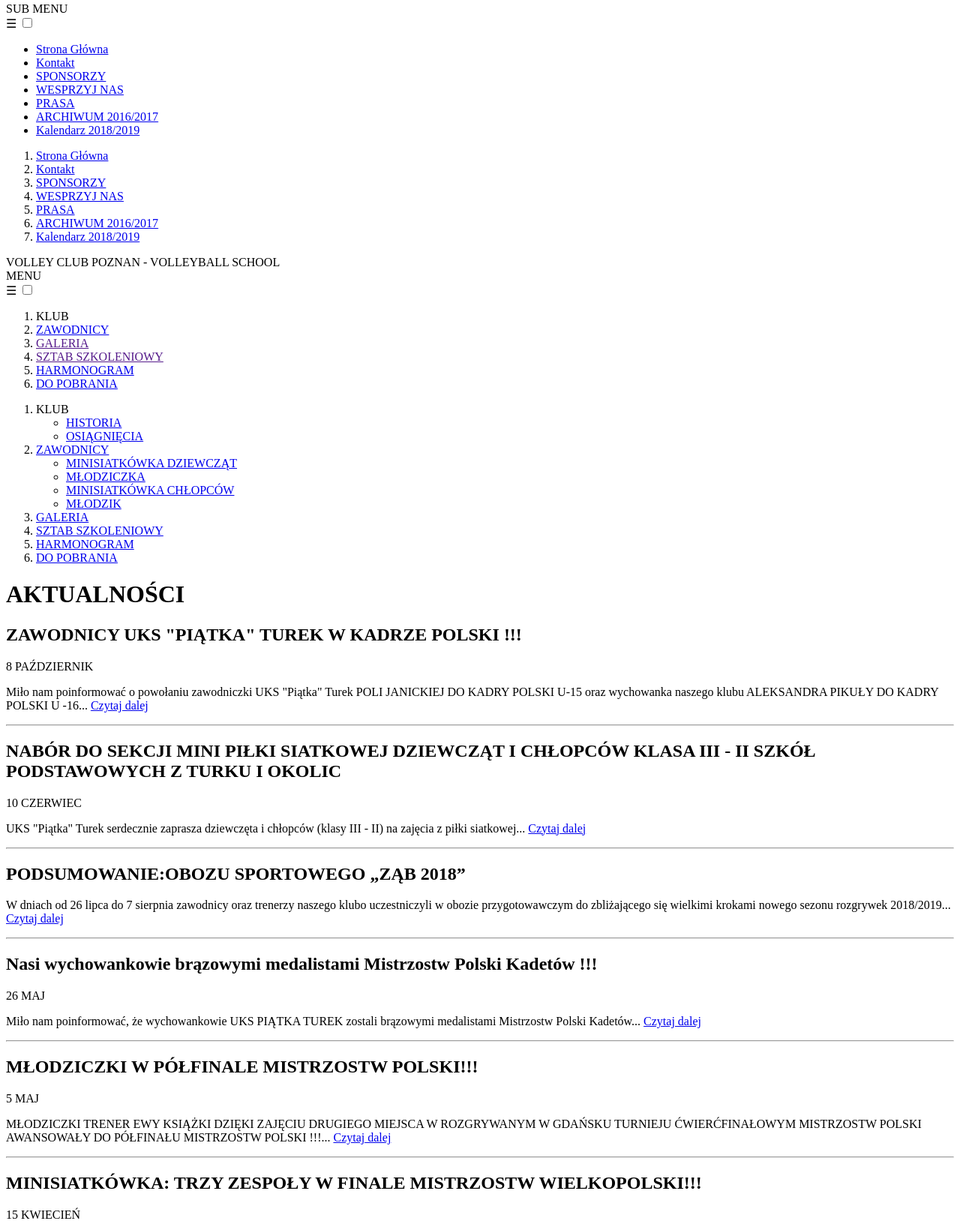
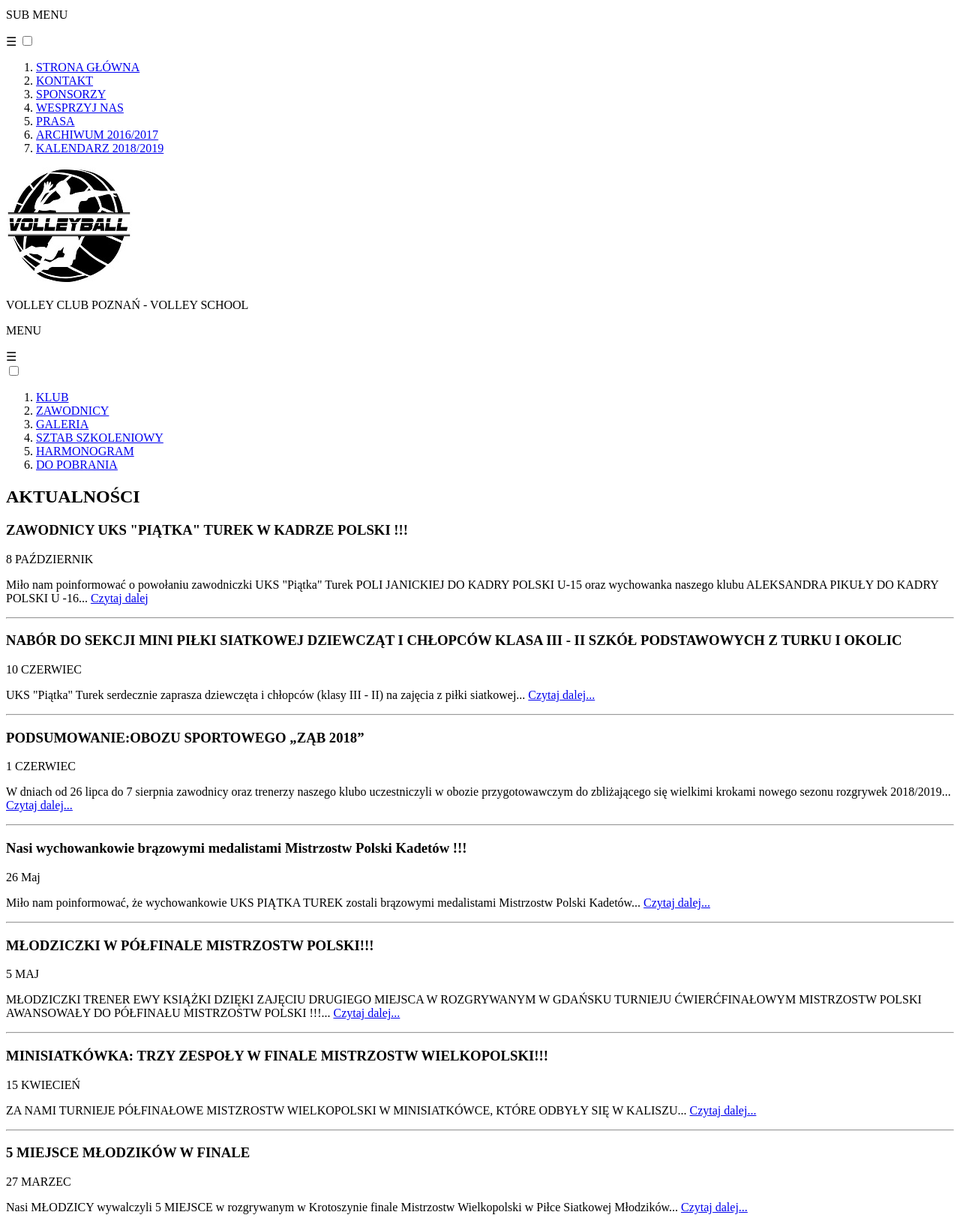
Before and after one commit to sebastianlaczny/curriculumvitae, a plain HTML site: page index.html in a window 1280 px wide. Shown: the part 5-1637 px from the top of the page at 75% size. Drawn offline with Linux system fonts and the light colour scheme.

Commit message:
Update index.html

```diff
--- a/index.html
+++ b/index.html
@@ -1,354 +1,229 @@
 <!DOCTYPE HTML>
 <html lang="pl">
-
 <head>
-
-
-
   <meta charset="utf-8" />
-  <title>Volleyball Club</title>
-  <meta name="description" content="" />
-  <meta name="keywords" content="" />
-  <link href="main.css" type="text/css" rel="stylesheet" />
+  <title>Pływające menu</title>
+  <meta name="description" content="opis" />
+  <meta name="keywords" content="keywords" />
+  <link href="css/main.min.css" type="text/css" rel="stylesheet" />
   <meta http-equiv="X-UA-Compatible" content="IE=edge">
   <meta name="viewport" content="width=device-width, initial-scale=1.0">
   <link href="https://fonts.googleapis.com/css?family=Oswald:300,400,500&amp;subset=latin-ext" rel="stylesheet">
   <link href="https://fonts.googleapis.com/css?family=Open+Sans&amp;subset=latin-ext" rel="stylesheet">
 </head>
-
   <body>
-  <div class="container">
-
-
-
-      <nav id="mobile-menu">
-        <div class="label-sub-menu">SUB MENU</div>
-        <label id="toggle-position" for="toggle" class="toggle">&#9776;</label>
-        <input id="toggle" type="checkbox"/>
-        <ul class="sub-nav-mobile">
-          <li>
-            <a href="index.html">Strona Główna</a>
-          </li>
-          <li>
-            <a href="#">Kontakt</a>
-          </li>
-          <li>
-            <a href="#">SPONSORZY</a>
-          </li>
-          <li>
-            <a href="#">WESPRZYJ NAS</a>
-          </li>
-          <li>
-            <a href="#">PRASA</a>
-          </li>
-          <li>
-            <a href="#">ARCHIWUM 2016/2017</a>
-          </li>
-          <li>
-            <a href="#">Kalendarz 2018/2019</a>
-          </li>
-        </ul>
-      </nav>
-
-
-
-
-      <nav id="flex-nav">
-        <ol class="sub-nav">
-          <li>
-            <a href="index.html">Strona Główna</a>
-          </li>
-          <li>
-            <a href="#">Kontakt</a>
-          </li>
-          <li>
-            <a href="#">SPONSORZY</a>
-          </li>
-          <li>
-            <a href="#">WESPRZYJ NAS</a>
-          </li>
-          <li>
-            <a href="#">PRASA</a>
-          </li>
-          <li>
-            <a href="#">ARCHIWUM 2016/2017</a>
-          </li>
-          <li>
-            <a href="#">Kalendarz 2018/2019</a>
-          </li>
-
+    <div class="body-wrapper">
+      <header class="header">
+        <nav class="header__navigation">
+          <div class="header__title">
+            <p class="header__paragraph">SUB MENU</p>
+          </div>
+          <label for="toogle" id="toogle-position" class="header__toogle">☰</label>
+          <input type="checkbox" id="toogle" class="header__input" />
+          <ol class="submenu">
+            <li class="submenu__item"><a class="submenu__anchor" href="#">STRONA GŁÓWNA</a></li>
+            <li class="submenu__item"><a class="submenu__anchor" href="#">KONTAKT</a></li>
+            <li class="submenu__item"><a class="submenu__anchor" href="#">SPONSORZY</a></li>
+            <li class="submenu__item"><a class="submenu__anchor" href="#">WESPRZYJ NAS</a></li>
+            <li class="submenu__item"><a class="submenu__anchor" href="#">PRASA</a></li>
+            <li class="submenu__item"><a class="submenu__anchor" href="#">ARCHIWUM 2016/2017</a></li>
+            <li class="submenu__item"><a class="submenu__anchor" href="#">KALENDARZ 2018/2019</a></li>
           </ol>
         </nav>
-      <div class="logo">
-        <div class="picture">
-
+        <div class="header__container">
+          <img class="img" src="../logo/logo2.jpg"  alt="club-logo" />
+          <div class="wrapper">
+            <p class="header__name-club">VOLLEY CLUB POZNAŃ - VOLLEY SCHOOL</p>
           </div>
-        <div class="content">
-          <div class="text">
-
-            VOLLEY CLUB POZNAN - VOLLEYBALL SCHOOL</div>
-
         </div>
-
+        <div class="header__title header__title--style">
+          <p class="header__paragraph header__paragraph--color">MENU</p>
+          <label for="tooglee" id="toogle-position" class="header__toogle--color">☰</label>
         </div>
-      <nav id="mobile-main-nav">
-        <div class="label-sub-menu">MENU</div>
-        <label id="toggle-main-position" for="toggle-main" class="toggle">&#9776;</label>
-        <input id="toggle-main" type="checkbox"/>
-        <ol id="mobile-main-nav-list">
-          <li><a hef="index.html">KLUB</a></li>
-          <li><a href="#">ZAWODNICY</a></li>
-          <li><a href="">GALERIA</a></li>
-          <li><a href="">SZTAB SZKOLENIOWY</a></li>
-          <li><a href="#">HARMONOGRAM</a></li>
-          <li><a href="#">DO POBRANIA</a></li>
+        <nav class="header__navigation header__navigation--color">
+          <input type="checkbox" id="tooglee" class="header__input--main" />
+          <ol class="mainmenu">
+            <li class="mainmenu__item mainmenu__item"><a class="mainmenu__anchor" href="#"><span>KLUB</span></a></li>
+            <li class="mainmenu__item mainmenu__item"><a class="mainmenu__anchor" href="#"><span>ZAWODNICY</span></a></li>
+            <li class="mainmenu__item mainmenu__item"><a class="mainmenu__anchor" href="#"><span>GALERIA</span></a></li>
+            <li class="mainmenu__item mainmenu__item"><a class="mainmenu__anchor" href="#"><span>SZTAB SZKOLENIOWY</span></a></li>
+            <li class="mainmenu__item mainmenu__item"><a class="mainmenu__anchor" href="#"><span>HARMONOGRAM</span></a></li>
+            <li class="mainmenu__item mainmenu__item"><a class="mainmenu__anchor" href="#"><span>DO POBRANIA</span></a></li>
           </ol>
         </nav>
-      <div class="navigation">
-        <nav>
-          <ol class="main-nav-list">
-            <li><a hef="index.html">KLUB</a>
-              <ul class="main-nav-list-ul">
-                <li><a href="historia.html">
-                  HISTORIA</a>
-                </li>
-                <li><a href="osiagniecia.html">
-                  OSIĄGNIĘCIA</a>
-                </li>
-              </ul>
-            </li>
-            <li><a href="#">
-                ZAWODNICY</a>
-              <ul class="main-nav-list-ul">
-                <li><a href="#">
-                    MINISIATKÓWKA DZIEWCZĄT</a>
-                </li>
-                <li><a href="#">
-                    MŁODZICZKA</a>
-                </li>
-                <li><a href="#">
-                    MINISIATKÓWKA CHŁOPCÓW</a>
-                </li>
-                <li><a href="https://www.w3schools.com">
-                    MŁODZIK</a>
-                </li>
-              </ul>
-            </li>
-            <li><a href="#">
-                GALERIA</a>
-            </li>
-            <li><a href="#">
-                SZTAB SZKOLENIOWY</a>
-            </li>
-            <li><a href="#">
-                HARMONOGRAM</a>
-            </li>
-            <li><a href="#">
-                DO POBRANIA</a>
-            </li>
-          </ol>
-        </nav>
-
+      </header>
+      <main class="main">
+        <div class="main__name">
+          <h2 class="main__h2">AKTUALNOŚCI</h2>
         </div>
-    </header>
-    <main>
-      <div class="page-title">
-        <h1>AKTUALNOŚCI</h1>
-      </div>
-      <div id="page-container">
-        <section class="left-container">
-          <article class="post">
-            <h2>ZAWODNICY UKS "PIĄTKA" TUREK W KADRZE POLSKI !!!</h2>
-            <div class="date">
+        <div class="wrap">
+          <section class="main__content">
+            <article class="main__post">
+              <h1 class="main__title">ZAWODNICY UKS "PIĄTKA" TUREK W KADRZE POLSKI !!!</h1>
+              <div class="main__date">
                 8 PAŹDZIERNIK
               </div>
-            <p>
+              <p class="main__paragraph">
                 Miło nam poinformować o powołaniu zawodniczki UKS "Piątka" Turek POLI JANICKIEJ
                 DO KADRY POLSKI U-15 oraz wychowanka naszego klubu
-              ALEKSANDRA PIKUŁY DO KADRY POLSKI U -16... <span class="page-read-more"><a href="#">Czytaj dalej</a></span>
-
+                ALEKSANDRA PIKUŁY DO KADRY POLSKI U -16... <a class="main__paragraph main__paragraph--more" href="#">Czytaj dalej</a>
               </p>
-            <hr>
+              <hr class="main__line">
             </article>
-          <article class="post">
-            <h2>NABÓR DO SEKCJI MINI PIŁKI SIATKOWEJ DZIEWCZĄT I CHŁOPCÓW KLASA III - II SZKÓŁ PODSTAWOWYCH Z TURKU I OKOLIC</h2>
-            <div class="date">
+            <article class="main__post">
+              <h1 class="main__title">NABÓR DO SEKCJI MINI PIŁKI SIATKOWEJ DZIEWCZĄT I CHŁOPCÓW KLASA III - II SZKÓŁ PODSTAWOWYCH Z TURKU I OKOLIC</h1>
+              <div class="main__date">
                 10 CZERWIEC
               </div>
-            <p>
-              UKS "Piątka" Turek serdecznie zaprasza dziewczęta i chłopców (klasy III - II) na zajęcia z piłki siatkowej... <span class="page-read-more"><a href="#">Czytaj dalej</a></span>
-
+              <p class="main__paragraph">
+                UKS "Piątka" Turek serdecznie zaprasza dziewczęta i chłopców (klasy III - II) na zajęcia z piłki siatkowej... <a class="main__paragraph main__paragraph--more" href="#">Czytaj dalej...</a>
               </p>
-            <hr>
+              <hr class="main__line">
             </article>
-          <article class="post">
-            <h2>PODSUMOWANIE:OBOZU SPORTOWEGO „ZĄB 2018”</h2>
-            <p>
-              W dniach od 26 lipca do 7 sierpnia zawodnicy oraz trenerzy naszego klubo uczestniczyli w obozie przygotowawczym do zbliżającego się wielkimi krokami nowego sezonu rozgrywek 2018/2019...
-              <span class="page-read-more"><a href="#">Czytaj dalej</a></span>
+            <article class="main__post">
+              <h1 class="main__title">PODSUMOWANIE:OBOZU SPORTOWEGO „ZĄB 2018”</h1>
+              <div class="main__date">
+                1 CZERWIEC
+              </div>
+              <p class="main__paragraph">
+                W dniach od 26 lipca do 7 sierpnia zawodnicy oraz trenerzy naszego klubo uczestniczyli w obozie przygotowawczym do zbliżającego się wielkimi krokami nowego sezonu rozgrywek 2018/2019... <a class="main__paragraph main__paragraph--more" href="#">Czytaj dalej...</a>
               </p>
-            <hr>
+              <hr class="main__line">
             </article>
-          <article class="post">
-            <h2>Nasi wychowankowie brązowymi medalistami Mistrzostw Polski Kadetów !!! </h2>
-            <div class="date">
-              26 MAJ
+            <article class="main__post">
+              <h1 class="main__title">Nasi wychowankowie brązowymi medalistami Mistrzostw Polski Kadetów !!! </h1>
+              <div class="main__date">
+                26 Maj
               </div>
-            <p>
-              Miło nam poinformować, że wychowankowie UKS PIĄTKA TUREK zostali brązowymi medalistami Mistrzostw Polski Kadetów... <span class="page-read-more"><a href="#">Czytaj dalej</a></span>
-
+              <p class="main__paragraph">
+                Miło nam poinformować, że wychowankowie UKS PIĄTKA TUREK zostali brązowymi medalistami Mistrzostw Polski Kadetów... <a class="main__paragraph main__paragraph--more" href="#">Czytaj dalej...</a>
               </p>
-            <hr>
+              <hr class="main__line">
             </article>
-          <article class="post">
-            <h2>MŁODZICZKI W PÓŁFINALE MISTRZOSTW POLSKI!!!</h2>
-            <div class="date">
+            <article class="main__post">
+              <h1 class="main__title">MŁODZICZKI W PÓŁFINALE MISTRZOSTW POLSKI!!!</h1>
+              <div class="main__date">
                 5 MAJ
               </div>
-            <p>
-              MŁODZICZKI TRENER EWY KSIĄŻKI DZIĘKI ZAJĘCIU DRUGIEGO MIEJSCA W ROZGRYWANYM W GDAŃSKU TURNIEJU ĆWIERĆFINAŁOWYM MISTRZOSTW POLSKI AWANSOWAŁY DO PÓŁFINAŁU MISTRZOSTW POLSKI !!!... <span class="page-read-more"><a href="#">Czytaj dalej</a></span>
-
+              <p class="main__paragraph">
+                MŁODZICZKI TRENER EWY KSIĄŻKI DZIĘKI ZAJĘCIU DRUGIEGO MIEJSCA W ROZGRYWANYM W GDAŃSKU TURNIEJU ĆWIERĆFINAŁOWYM MISTRZOSTW POLSKI AWANSOWAŁY DO PÓŁFINAŁU MISTRZOSTW POLSKI !!!... <a class="main__paragraph main__paragraph--more" href="#">Czytaj dalej...</a>
               </p>
-            <hr>
+              <hr class="main__line">
             </article>
-          <article class="post">
-            <h2>MINISIATKÓWKA: TRZY ZESPOŁY W FINALE MISTRZOSTW WIELKOPOLSKI!!!</h2>
-            <div class="date">
+            <article class="main__post">
+              <h1 class="main__title">MINISIATKÓWKA: TRZY ZESPOŁY W FINALE MISTRZOSTW WIELKOPOLSKI!!!</h1>
+              <div class="main__date">
                 15 KWIECIEŃ
               </div>
-            <p>
-              ZA NAMI TURNIEJE PÓŁFINAŁOWE MISTZROSTW WIELKOPOLSKI W MINISIATKÓWCE, KTÓRE ODBYŁY SIĘ W KALISZU... <span class="page-read-more"><a href="#">Czytaj dalej</a></span>
-
+              <p class="main__paragraph">
+                ZA NAMI TURNIEJE PÓŁFINAŁOWE MISTZROSTW WIELKOPOLSKI W MINISIATKÓWCE, KTÓRE ODBYŁY SIĘ W KALISZU... <a class="main__paragraph main__paragraph--more" href="#">Czytaj dalej...</a>
               </p>
-            <hr>
+              <hr class="main__line">
             </article>
-          <article class="post">
-            <h2>5 MIEJSCE MŁODZIKÓW W FINALE</h2>
-            <div class="date">
+            <article class="main__post">
+              <h1 class="main__title">5 MIEJSCE MŁODZIKÓW W FINALE</h1>
+              <div class="main__date">
                 27 MARZEC
               </div>
-            <p>
-              Nasi MŁODZICY wywalczyli 5 MIEJSCE w rozgrywanym w Krotoszynie finale Mistrzostw Wielkopolski w Piłce Siatkowej Młodzików... <span class="page-read-more"><a href="#">Czytaj dalej</a></span>
-
+              <p class="main__paragraph">
+                Nasi MŁODZICY wywalczyli 5 MIEJSCE w rozgrywanym w Krotoszynie finale Mistrzostw Wielkopolski w Piłce Siatkowej Młodzików... <a class="main__paragraph main__paragraph--more" href="#">Czytaj dalej...</a>
               </p>
-            <hr>
+              <hr class="main__line">
             </article>
-          <article class="post">
-            <h2>Zapowiedź Finału Mistrzostw Wielkopolski Młodzika</h2>
-            <div class="date">
+            <article class="main__post">
+              <h1 class="main__title">Zapowiedź Finału Mistrzostw Wielkopolski Młodzika</h1>
+              <div class="main__date">
                 3 MARZEC
               </div>
-            <p>
-              W najbliższą sobotę i niedziel w KROTOSZYNIE nasi MŁODZICY pod wodzą trenera Jana Kowalskiego rozpoczną walkę o Mistrzostwo województwa wielkopolskiego w swojej kategorii wiekowej... <span class="page-read-more"><a href="#">Czytaj dalej</a></span>
-
+              <p class="main__paragraph">
+                W najbliższą sobotę i niedziel w KROTOSZYNIE nasi MŁODZICY pod wodzą trenera Jana Kowalskiego rozpoczną walkę o Mistrzostwo województwa wielkopolskiego w swojej kategorii wiekowej... <a class="main__paragraph main__paragraph--more" href="#">Czytaj dalej...</a>
               </p>
-            <hr>
+              <hr class="main__line">
             </article>
-          <div class="site-pager">
-            <div class="previous">
-              <button> < Starsze aktualności </button>
-            </div>
-          </div>
+                <button class="btn">< Starsze aktualności</button>
           </section>
-
-        <section class="right-container">
-          <div class="table-name">Tabela ligowa</div>
-            <table class="pure-table">
+          <div class="main__sidebar">
+            <div class="main__table-name">Tabela ligowa</div>
+              <table class="main__table">
                 <thead>
-                <tr>
-                  <th>Pozycja</th>
-                  <th>Drużyna</th>
-                  <th>Pkt</th>
-                  <th>M</th>
-                  <th>S</th>
+                  <tr class="main__row--font-color">
+                    <th class="main__col">Pozycja</th>
+                    <th class="main__col">Drużyna</th>
+                    <th class="main__col">Pkt</th>
+                    <th class="main__col">M</th>
+                    <th class="main__col">S</th>
                   </tr>
                 </thead>
                 <tbody>
-                <tr>
-                  <td>1</td>
-                  <td><img class="club-logo" src="logo/wilki.png" alt="logo-klubu"/>King Wilki Morskie Szczecin</td>
-                  <td>30</td>
-                  <td>6</td>
-                  <td>30:0</td>
+                  <tr class="main__row">
+                    <td class="main__cell">1</td>
+                    <td class="main__cell"><img class="club-logo" src="../logo/wilki.png" alt="logo-klubu"/>King Wilki Morskie Szczecin</td>
+                    <td class="main__cell">30</td>
+                    <td class="main__cell">6</td>
+                    <td class="main__cell">30:0</td>
                   </tr>
-
-                <tr>
-                  <td>2</td>
-                  <td><img class="club-logo" src="logo/polpha.png" alt="logo-klubu"/>Polpharma Starogard Gdański</td>
-                  <td>25</td>
-                  <td>6</td>
-                  <td>28:2</td>
+                  <tr class="main__row">
+                    <td class="main__cell">2</td>
+                    <td class="main__cell"><img class="club-logo" src="../logo/polpha.png" alt="logo-klubu"/>Polpharma Starogard Gdański</td>
+                    <td class="main__cell">25</td>
+                    <td class="main__cell">6</td>
+                    <td class="main__cell">28:2</td>
                   </tr>
-
-                <tr>
-                  <td>3</td>
-                  <td><img class="club-logo" src="logo/stal.png" alt="logo-klubu"/>Stal Ostrów Wielkopolski</td>
-                  <td>22</td>
-                  <td>6</td>
-                  <td>22:8</td>
+                  <tr class="main__row">
+                    <td class="main__cell">3</td>
+                    <td class="main__cell"><img class="club-logo" src="../logo/stal.png" alt="logo-klubu"/>Stal Ostrów Wielkopolski</td>
+                    <td class="main__cell">22</td>
+                    <td class="main__cell">6</td>
+                    <td class="main__cell">22:8</td>
                   </tr>
-
-                <tr>
-                  <td>4</td>
-                  <td><img class="club-logo" src="logo/legia.png" alt="logo-klubu"/>Legia Warszawa</td>
-                  <td>18</td>
-                  <td>6</td>
-                  <td>20:10</td>
+                  <tr class="main__row">
+                    <td class="main__cell">4</td>
+                    <td class="main__cell"><img class="club-logo" src="../logo/legia.png" alt="logo-klubu"/>Legia Warszawa</td>
+                    <td class="main__cell">18</td>
+                    <td class="main__cell">6</td>
+                    <td class="main__cell">20:10</td>
                   </tr>
-
-                <tr>
-                  <td>5</td>
-                  <td><img class="club-logo" src="logo/arka.png" alt="logo-klubu"/>Arka Gdynia</td>
-                  <td>17</td>
-                  <td>6</td>
-                  <td>18:12</td>
+                  <tr class="main__row">
+                    <td class="main__cell">5</td>
+                    <td class="main__cell"><img class="club-logo" src="../logo/arka.png" alt="logo-klubu"/>Arka Gdynia</td>
+                    <td class="main__cell">17</td>
+                    <td class="main__cell">6</td>
+                    <td class="main__cell">18:12</td>
                   </tr>
-
-                <tr>
-                  <td>6</td>
-                  <td><img class="club-logo" src="logo/stelmet.png" alt="logo-klubu"/>Stelmet Enea BC Zielona Góra</td>
-                  <td>15</td>
-                  <td>6</td>
-                  <td>15:15</td>
+                  <tr class="main__row">
+                    <td class="main__cell">6</td>
+                    <td class="main__cell"><img class="club-logo" src="../logo/stelmet.png" alt="logo-klubu"/>Stelmet Enea BC Zielona Góra</td>
+                    <td class="main__cell">15</td>
+                    <td class="main__cell">6</td>
+                    <td class="main__cell">15:15</td>
                   </tr>
-
-                <tr>
-                  <td>7</td>
-                  <td><img class="club-logo" src="logo/gtk.png" alt="logo-klubu"/>GTK Gliwice</td>
-                  <td>10</td>
-                  <td>6</td>
-                  <td>12:18</td>
+                  <tr class="main__row">
+                    <td class="main__cell">7</td>
+                    <td class="main__cell"><img class="club-logo" src="../logo/gtk.png" alt="logo-klubu"/>GTK Gliwice</td>
+                    <td class="main__cell">10</td>
+                    <td class="main__cell">6</td>
+                    <td class="main__cell">12:18</td>
                   </tr>
                 </tbody>
               </table>
-
-        </section>
-
+           </div>
         </div>
       </main>
-
-    <footer>
-      <div class="footer-widget-first">
-
-        <p class="footer-widget-first-content">
-          <span class="text-distinguish">UCZNIOWSKI KLUB SPORTOWY "PIĄTKA"</span><br/>
+      <footer class="footer">
+        <div class="footer__widget-first">
+          <p class="footer__widget-first footer__widget-first--content">
+            <span class="footer__distinguish">UCZNIOWSKI KLUB SPORTOWY "PIĄTKA"</span><br/>
             fax: (063) 289 18 34, tel. 666 777 888<br/>
             e-mail: uks.piatka.turek@wp.pl<br/>
             NIP: 668-18-35-044,
             REGON: 311606006
-
-
-
           </p>
         </div>
-      <div class="footer-widget-second">
+        <div class="footer__widget-second">
           © 2018 Sebastian Łączny All rights reserved.
         </div>
-
       </footer>
-
     </div>
   </body>
-</head>
 
 </html>
```
Lines whose indentation alone changed are shown as unchanged.
